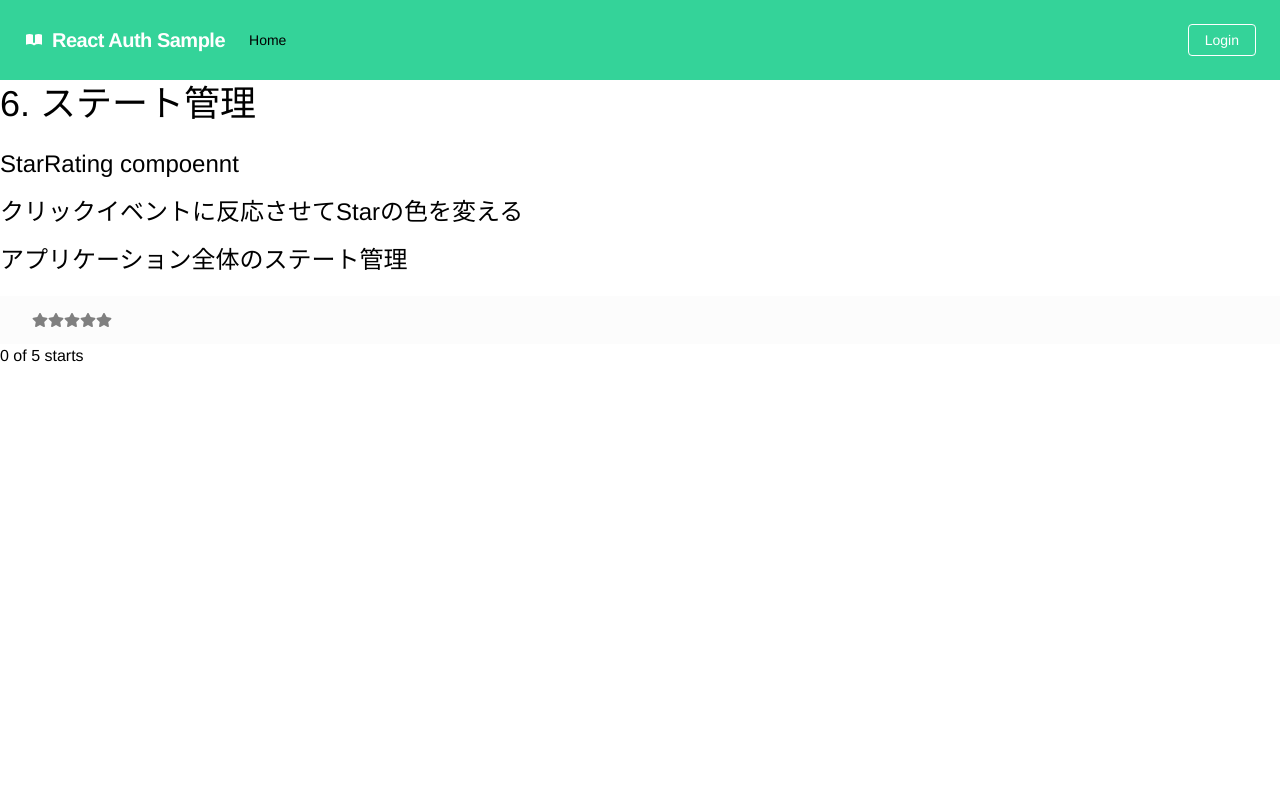
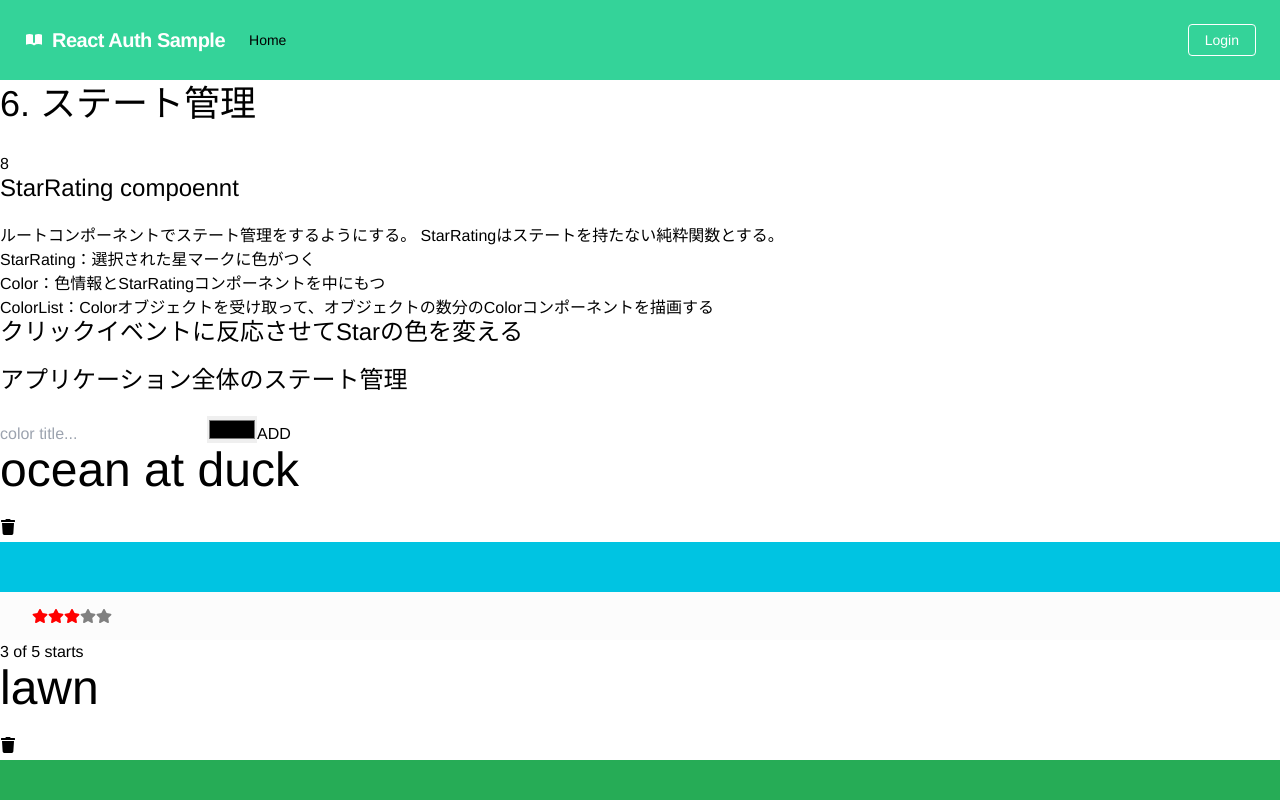
Before and after one commit to KokiIijima24/redux-auth-sample, a React (Create React App) app: page /chapter6 in a window 1280 px wide. Shown: the top 800 px of the page. Built offline with nearby package versions, Linux system fonts and the light colour scheme.

Commit message:
[add]Color component

```diff
--- a/package.json
+++ b/package.json
@@ -17,7 +17,8 @@
     "react-scripts": "^4.0.3",
     "redux-localstorage-simple": "^2.4.1",
     "redux-persist": "^6.0.0",
-    "remark-gfm": "^3.0.1"
+    "remark-gfm": "^3.0.1",
+    "uuid": "^8.3.2"
   },
   "devDependencies": {
     "autoprefixer": "^9.8.6",
--- a/src/Pages/Chapter6.js
+++ b/src/Pages/Chapter6.js
@@ -1,25 +1,81 @@
-import React from 'react'
-import StarRating from '../components/StarRating'
+import React, { useState } from 'react'
+import ColorList from '../components/ColorList'
+import AddColorForm from '../components/AddColorForm'
+import {v4} from 'uuid'
 
 import ReactMarkdown from 'react-markdown'
 import remarkGfm from 'remark-gfm'
 
 const markdown = `
 ## 6. ステート管理
+8
+### StarRating compoennt
+ルートコンポーネントでステート管理をするようにする。
+StarRatingはステートを持たない純粋関数とする。
 
-### StarRating compoennt
+StarRating：選択された星マークに色がつく
+
+Color：色情報とStarRatingコンポーネントを中にもつ
+
+ColorList：Colorオブジェクトを受け取って、オブジェクトの数分のColorコンポーネントを描画する
 
 ### クリックイベントに反応させてStarの色を変える
 
 ### アプリケーション全体のステート管理
 `
 
+const colorData = [
+  {
+    id: 1,
+    title: 'ocean at duck',
+    color: '#00c4e2',
+    rating: 3,
+  },
+  {
+    id: 2,
+    title: 'lawn',
+    color: '#26ac56',
+    rating: 5,
+  },
+  {
+    id: 3,
+    title: 'bright red',
+    color: '#ff0000',
+    rating: 1,
+  },
+]
 function Chapter6() {
+  const [colors, setColors] = useState(colorData)
 
   return (
     <div>
       <ReactMarkdown children={markdown} remarkPlugins={[remarkGfm]} />
-      <StarRating />
+      <AddColorForm
+          onNewColor={(title, color) => {
+            const newColors =[
+              ...colors,
+              {
+                id: v4(),
+                rating: 0,
+                title,
+                color
+              }
+            ];
+            setColors(newColors)
+          }} />
+      <ColorList
+        colors={colors}
+        onRateColor={(id, rating) => {
+          const newColors = colors.map((color) =>
+            color.id === id ? { ...color, rating } : color
+          )
+          setColors(newColors)
+        }}
+        onRemoveColor={(id) => {
+          const newColors = colors.filter((color) => color.id !== id)
+          setColors(newColors)
+        }}
+      />
     </div>
   )
 }
--- /dev/null
+++ b/src/components/AddColorForm.js
@@ -0,0 +1,30 @@
+import React from 'react'
+import { useInput } from '../hooks'
+
+function AddColorForm({ onNewColor = (f) => f }) {
+  const [titleProps, resetTitle] = useInput('')
+  const [colorProps, resetColor] = useInput('#000000')
+
+  const submit = (e) => {
+    e.preventDefault()
+    onNewColor(titleProps.value, colorProps.value)
+    resetTitle('')
+    resetColor('')
+  }
+  return (
+    <div>
+      <form onSubmit={submit}>
+        <input
+          {...titleProps}
+          type='text'
+          placeholder='color title...'
+          required
+        />
+        <input {...colorProps} type='color' required />
+        <button>ADD</button>
+      </form>
+    </div>
+  )
+}
+
+export default AddColorForm
--- /dev/null
+++ b/src/components/Color.js
@@ -0,0 +1,27 @@
+import React from 'react'
+import StarRating from './StarRating'
+import { FaTrash } from 'react-icons/fa'
+
+function Color({
+  title,
+  color,
+  rating,
+  onRemove = (f) => f,
+  onRate = (f) => f,
+}) {
+  return (
+    <div>
+      <h1>{title}</h1>
+      <button onClick={() => onRemove(id)}>
+        <FaTrash />
+      </button>
+      <div style={{ height: 50, backgroundColor: color }}></div>
+      <StarRating
+        selectedStars={rating}
+        onrate={(rating) => onRate(id, rating)}
+      />
+    </div>
+  )
+}
+
+export default Color
--- /dev/null
+++ b/src/components/ColorList.js
@@ -0,0 +1,27 @@
+import React from 'react'
+import Color from './Color'
+
+function ColorList({
+  colors = [],
+  onRemoveColor = (f) => f,
+  onRateColor = (f) => f,
+}) {
+
+  if (!colors.length) return <div>No color list.</div>
+  return (
+    <div>
+      {colors.map((color) => (
+        <div>
+          <Color
+            key={color.id}
+            {...color}
+            onRemoveColor={onRemoveColor}
+            onRate={onRateColor}
+          />
+        </div>
+      ))}
+    </div>
+  )
+}
+
+export default ColorList
--- a/src/components/StarRating.js
+++ b/src/components/StarRating.js
@@ -9,9 +9,7 @@ const Star = ({ selected = false, onSelect = (f) => f }) => {
   )
 }
 
-function StarRating({ totalStars = 5 }) {
-  const [selectedStars, setSelectedStars] = useState(0)
-
+function StarRating({ totalStars = 5, selectedStars = 0, onRate = (f) => f }) {
   return (
     <div>
       <div className='justify-center'>
@@ -20,7 +18,7 @@ function StarRating({ totalStars = 5 }) {
             <Star
               key={i}
               selected={selectedStars > i}
-              onSelect={() => setSelectedStars(i + 1)}
+              onSelect={() => onRate(i + 1)}
             />
           ))}
         </ul>
--- /dev/null
+++ b/src/hooks.js
@@ -0,0 +1,9 @@
+import React, { useState } from 'react'
+
+export const useInput = (initialValue) => {
+  const [value, setValue] = useState(initialValue)
+  return [
+    { value, onChange: (e) => setValue(e.target.value) },
+    () => setValue(initialValue),
+  ]
+}
```
Also changed, not shown: 1 other file (tests, documents, lock files or other folders).
